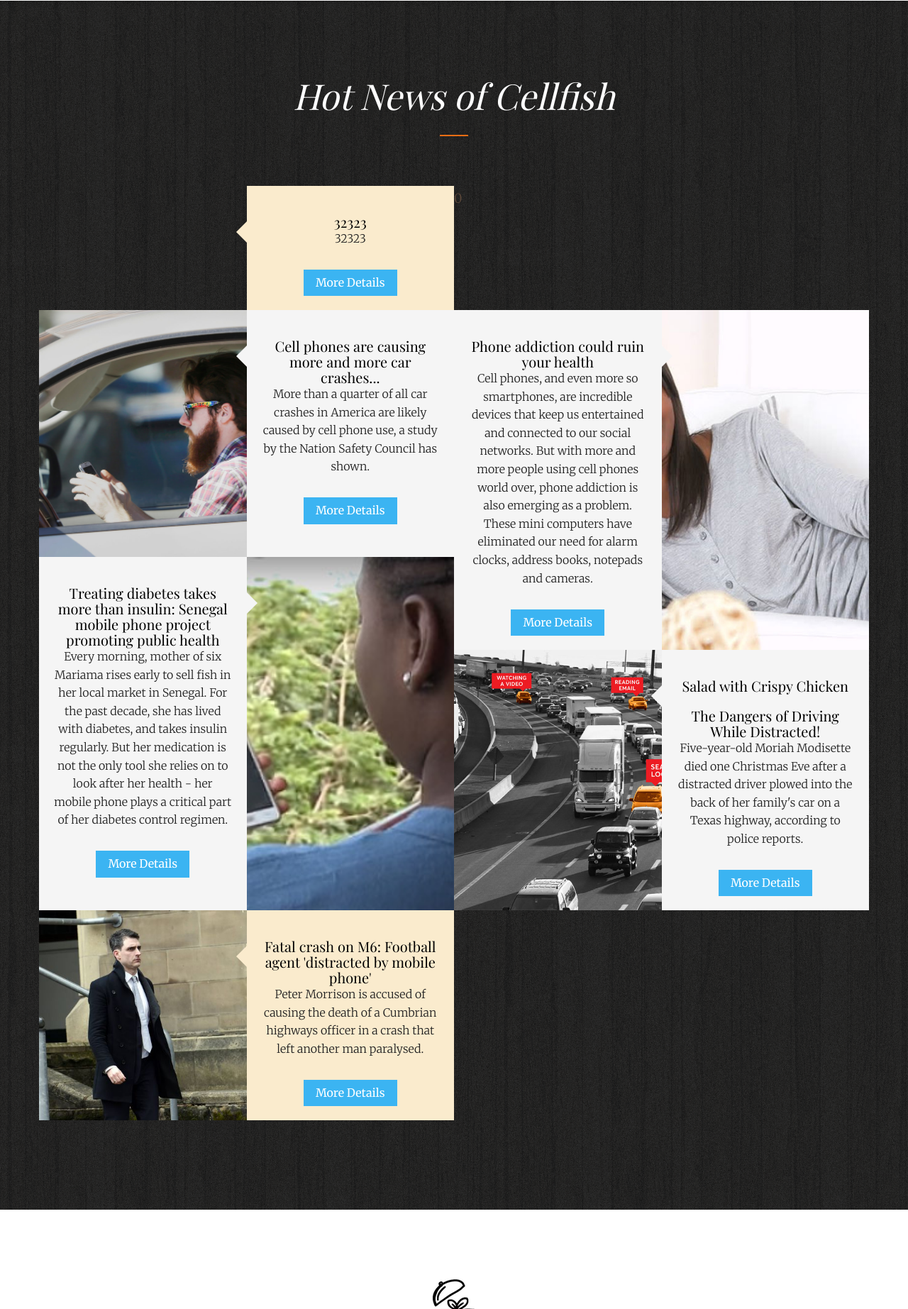
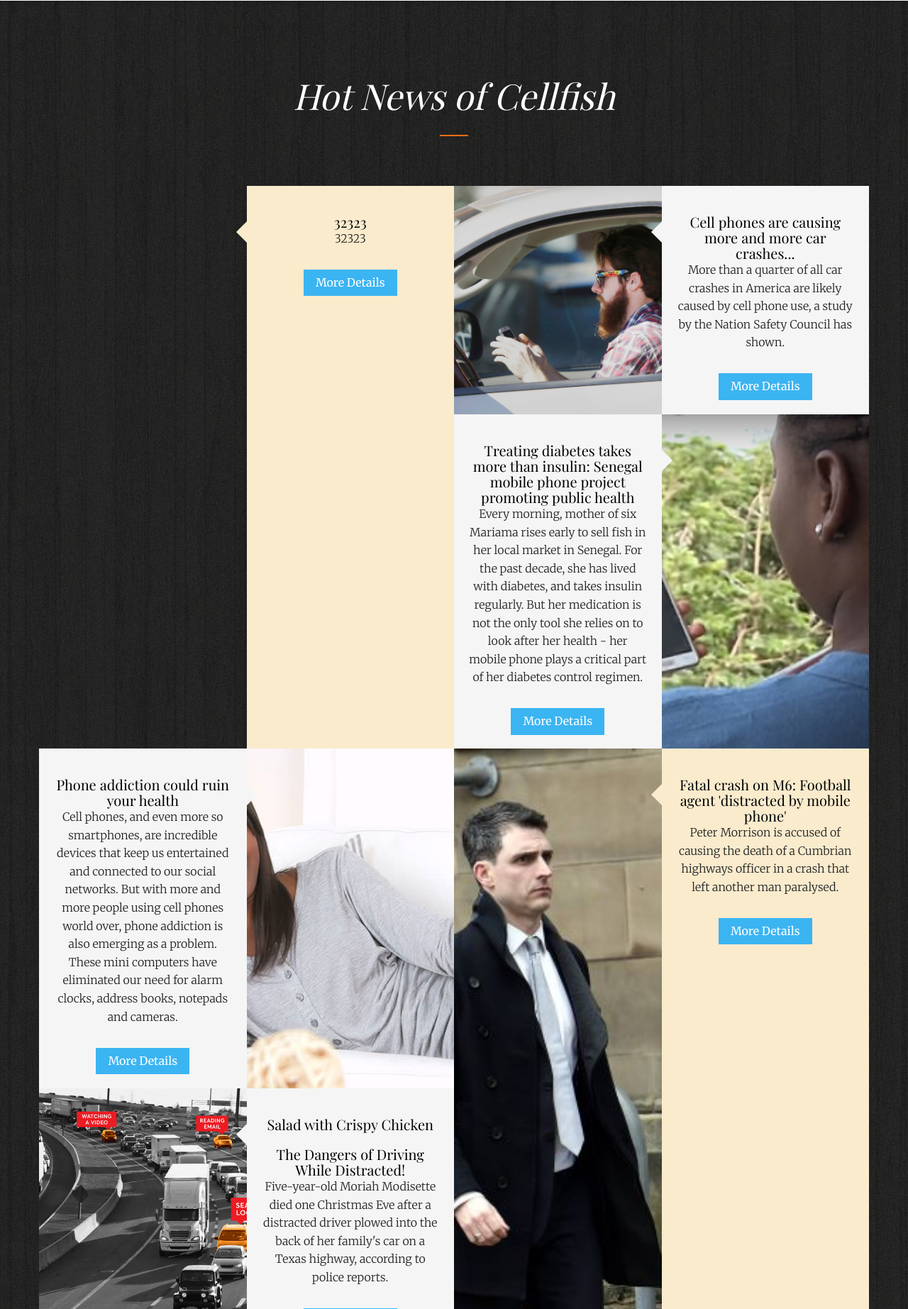
Before and after one commit to KennyFung819/COMPS356F-P01G06, a PHP site: page /news.php in a window 1280 px wide. Shown: the part 69-1914 px from the top of the page at 71% size. Run offline with PHP 8.4, Linux system fonts and the light colour scheme; data comes from the database, SQL or seed files in the repository; some web fonts are replaced.

Commit message:
Fixed minior bug on merge

```diff
--- a/news.php
+++ b/news.php
@@ -101,7 +101,7 @@
 								<a href="detail.php?id=<?=$result[0]['Id']?>"><input type="submit" class="am-btn am-btn-secondary" value="More Details"></a>
 							</div>
 						</div>
-						0<div class="fh5co-v-half">
+						<div class="fh5co-v-half">
 							<div class="fh5co-h-row-2 to-animate-2">
 								<div class="fh5co-v-col-2 fh5co-bg-img" style="background-image: url(<?=$result[1]['Image']?>)"></div>
 								<div class="fh5co-v-col-2 fh5co-text arrow-left">
--- a/weather.php
+++ b/weather.php
@@ -12,7 +12,7 @@
  //show data
  echo "Region : " . $data["name"] . "</BR>";
  echo "<img src=images/icon_temperature.png alt=\"Temperature icon\"/>";
- echo "Temperature : " . $data["main"]["temp"] . "°C</BR>";
+ echo "Temperature : " . $data["main"]["temp"] . "&#176;C</BR>";
  echo "<img src=images/icon_water.png alt=\"Water droplet icon\"/>";
  echo "Humidity : " . $data["main"]["humidity"] . "%</BR>";
  echo "Weather description : ". $data["weather"][0]["description"] ."</BR>";
```
